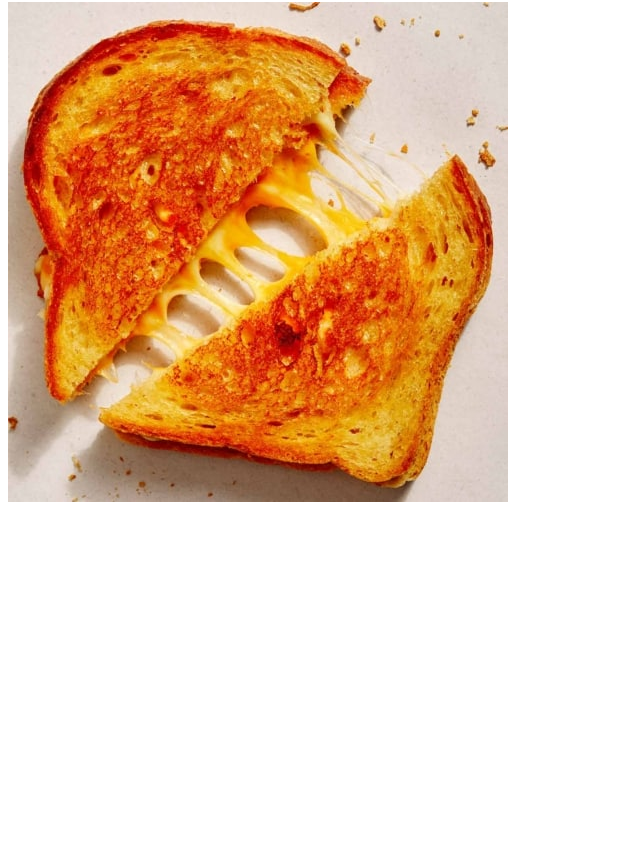
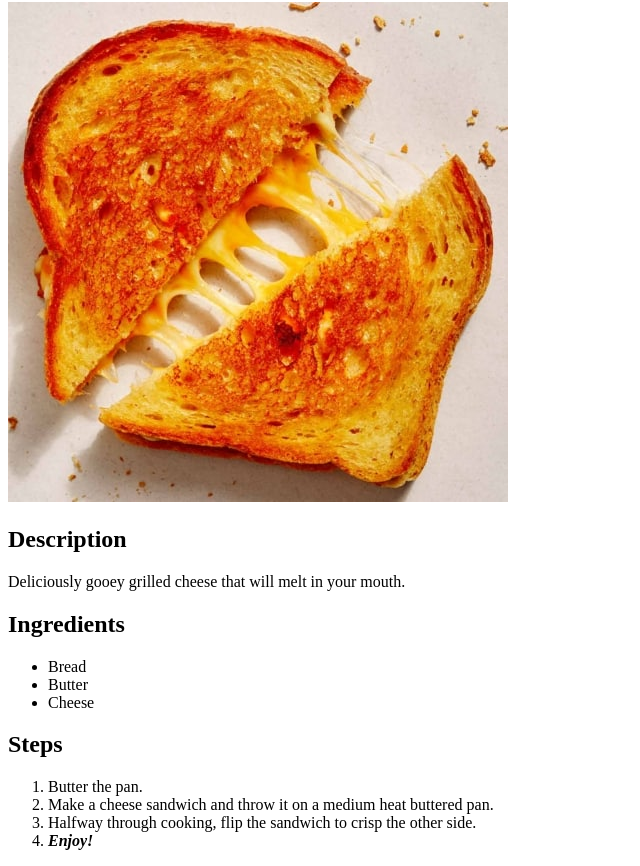
Before and after one commit to Kingwalrusmon/odin-recipes, a plain HTML site: page recipes/grilled-cheese.html in a window 1280 px wide. Shown: the part 78-944 px from the top of the page, without its empty margins (0-640 px from the left). Before the commit the page ends 800 px from the top, so only its background shows below. Drawn offline with Linux system fonts and the light colour scheme.

Commit message:
Finish the Grilled Cheese recipe page

```diff
--- a/recipes/grilled-cheese.html
+++ b/recipes/grilled-cheese.html
@@ -8,5 +8,23 @@
 <body>
     <h1>Grilled Cheese</h1>
     <img src="img/grilled-cheese.jpg" alt="yummy grilled-cheese">
+
+    <h2>Description</h2>
+    <p>Deliciously gooey grilled cheese that will melt in your mouth.</p>
+
+    <h2>Ingredients</h2>
+    <ul>
+        <li>Bread</li>
+        <li>Butter</li>
+        <li>Cheese</li>
+    </ul>
+
+    <h2>Steps</h2>
+    <ol>
+        <li>Butter the pan.</li>
+        <li>Make a cheese sandwich and throw it on a medium heat buttered pan.</li>
+        <li>Halfway through cooking, flip the sandwich to crisp the other side.</li>
+        <li><strong><em>Enjoy!</em></strong></li>
+    </ol>
 </body>
 </html>
```
